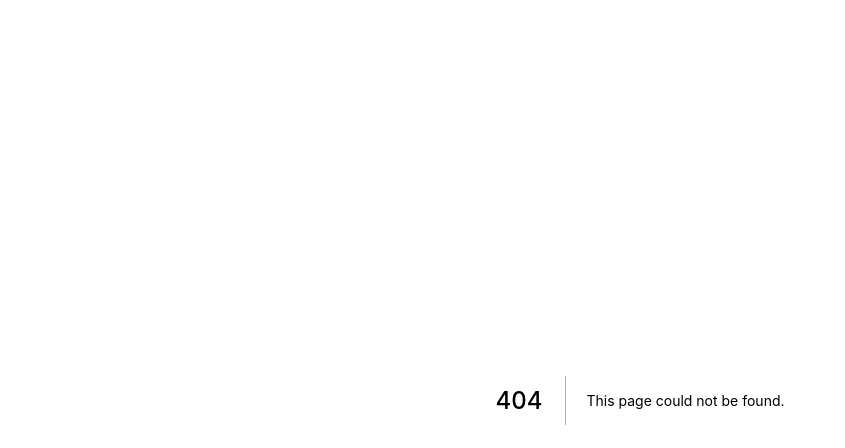
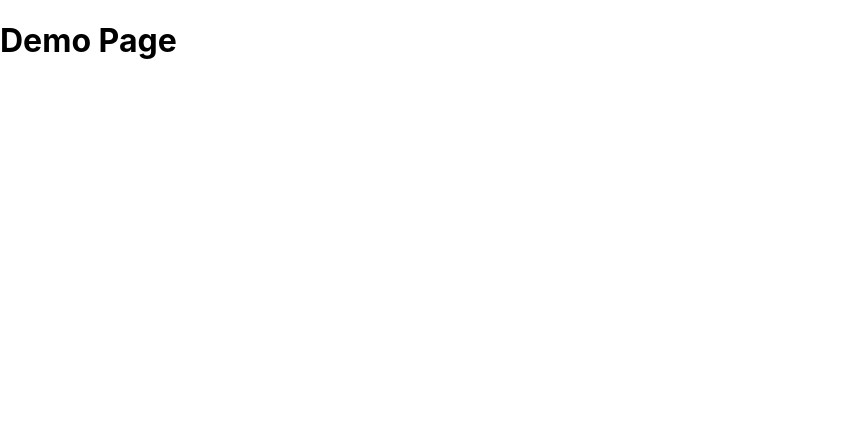
Before and after one commit to Caleb335/article-example-projects, a Next.js app: page /demo in a window 1280 px wide. Before the commit this address had no page. Shown: the top 448 px of the page, without its empty margins (0-845 px from the left). Built offline with nearby package versions, Linux system fonts and the light colour scheme.

Commit message:
add demo route

```diff
--- a/package.json
+++ b/package.json
@@ -9,6 +9,7 @@
     "lint": "next lint"
   },
   "dependencies": {
+    "axios": "^0.21.4",
     "next": "11.1.2",
     "react": "17.0.2",
     "react-dom": "17.0.2",
--- /dev/null
+++ b/pages/demo/index.js
@@ -0,0 +1,7 @@
+import React from "react";
+
+const DemoPage = () => {
+  return <h1>Demo Page</h1>;
+};
+
+export default DemoPage;
--- a/styles/globals.css
+++ b/styles/globals.css
@@ -14,5 +14,4 @@ a {
 
 * {
   box-sizing: border-box;
-  /* border: 1px solid red; */
 }
```
Also changed, not shown: pages/demo/kelvin-data/index.js (added, +8 -0 lines), src/container/table/index.js (added, +11 -0 lines), src/container/users/index.js (added), 1 other file (tests, documents, lock files or other folders).
